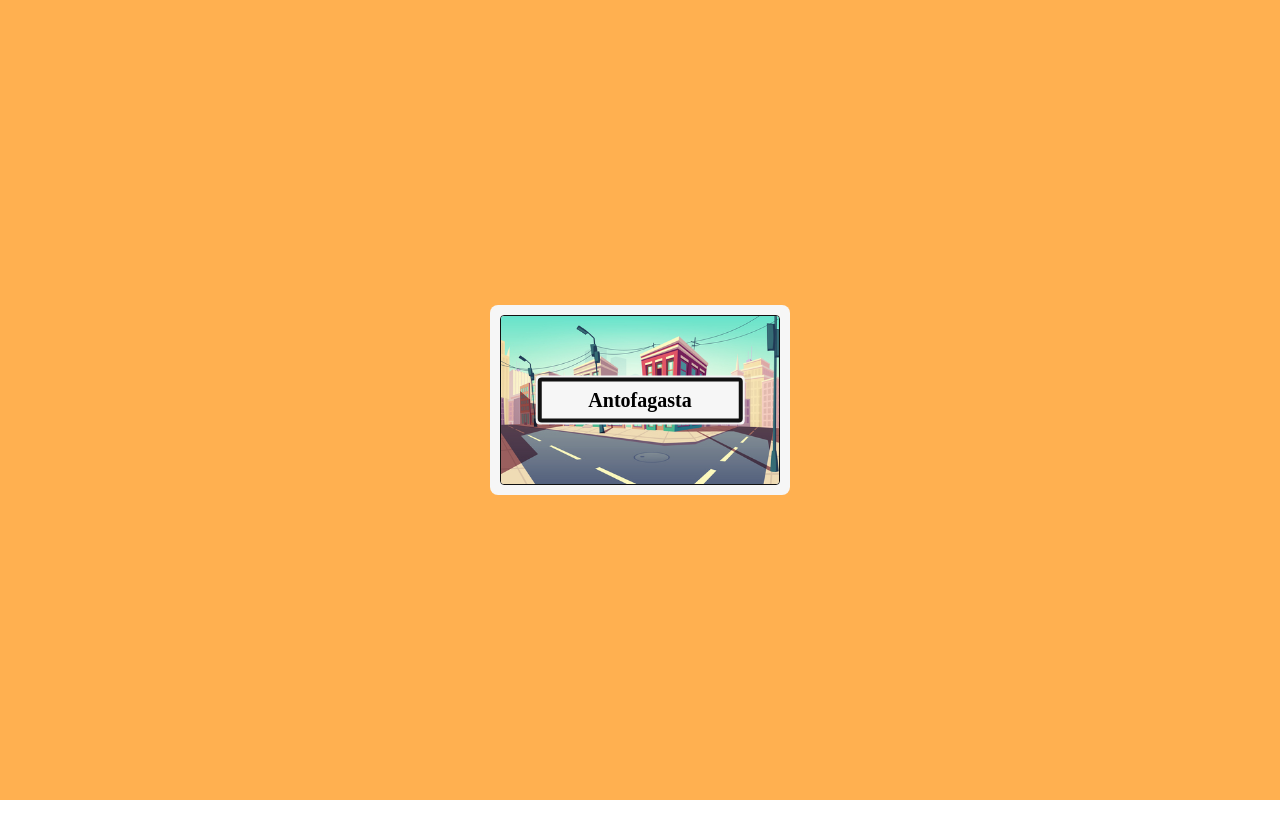
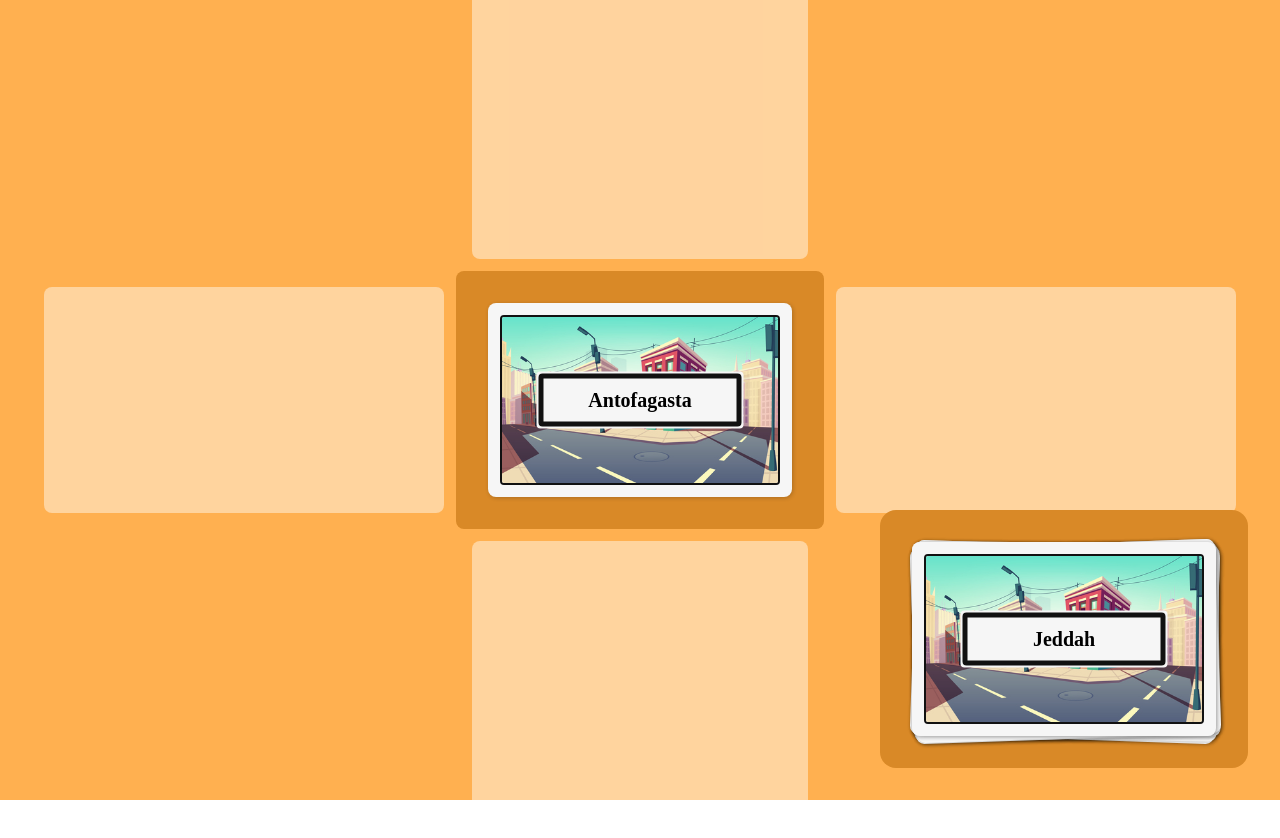
Before and after one commit to benbenpetit/ouc-kec-, a Next.js app: page /board in a window 1280 px wide. Shown: the top 838 px of the page. Before the commit the page ends 800 px from the top, so only its background shows below. Built offline with nearby package versions, Linux system fonts and the light colour scheme.

Commit message:
sortable cards

```diff
--- a/package.json
+++ b/package.json
@@ -14,6 +14,7 @@
     "@dnd-kit/sortable": "^8.0.0",
     "@types/react-simple-maps": "^3.0.4",
     "@types/uuid": "^9.0.7",
+    "clsx": "^2.0.0",
     "next": "14.0.4",
     "prop-types": "^15.8.1",
     "react": "^18",
--- a/src/app/board/page.tsx
+++ b/src/app/board/page.tsx
@@ -1,26 +1,65 @@
 'use client'
 
 import Card from '@/components/Card/Card'
+import SelectableCard from '@/components/Card/SelectableCard'
+import Direction from '@/components/Direction'
 import CITIES from '@/core/data/constants/cities'
-import { DndContext, PointerSensor, useSensor, useSensors } from '@dnd-kit/core'
-import { SortableContext } from '@dnd-kit/sortable'
-import { useState } from 'react'
+import { ICity, ICityFull } from '@/core/types/ICity'
+import {
+  DndContext,
+  DragEndEvent,
+  DragOverEvent,
+  DragOverlay,
+  DragStartEvent,
+  PointerSensor,
+  useSensor,
+  useSensors,
+} from '@dnd-kit/core'
+import { SortableContext, arrayMove } from '@dnd-kit/sortable'
+import { useEffect, useMemo, useState } from 'react'
+import { createPortal } from 'react-dom'
 import { v4 as uuid } from 'uuid'
+
+const MAX_ROUNDS = 3
 
 const BoardPage = () => {
   const [round, setRound] = useState(0)
+  const [startCity, setStartCity] = useState<ICity | null>(null)
+  const [deck, setDeck] = useState<ICityFull[][]>([[]])
+  const [reserveCards, setReserveCards] = useState<ICityFull[]>([])
+  const [placedCards, setPlacedCards] = useState<ICityFull[]>([])
+
+  const [directions, setDirections] = useState<
+    ('left' | 'right' | 'top' | 'bottom')[]
+  >(['left', 'right', 'top', 'bottom'])
+  const directionsIds = useMemo(
+    () => directions.map((direction) => direction),
+    [directions]
+  )
+
+  const [activeCard, setActiveCard] = useState<ICityFull | null>(null)
+
+  useEffect(() => {
+    if (round === MAX_ROUNDS) return
+    setReserveCards(deck[round])
+  }, [deck, round])
+
+  useEffect(() => {
     const shuffledCities = CITIES.sort(() => 0.5 - Math.random())
       .slice(0, 46)
       .map((city) => ({
         ...city,
         id: uuid(),
+        direction: undefined,
       }))
-  const deck = [
+
+    setDeck([
       shuffledCities.slice(0, 15),
       shuffledCities.slice(15, 30),
       shuffledCities.slice(30, 45),
-  ]
-  const startCity = shuffledCities[45]
+    ])
+    setStartCity(shuffledCities[45])
+  }, [])
 
   const sensors = useSensors(
     useSensor(PointerSensor, {
@@ -30,16 +69,72 @@ const BoardPage = () => {
     })
   )
 
-  const onDragStart = () => {
-    console.log('onDragStart')
+  const onDragStart = (event: DragStartEvent) => {
+    setActiveCard(null)
+
+    const type = event.active.data.current?.type
+    if (type === 'Card' || type === 'Card__Reserve') {
+      const card = event.active.data.current?.card
+      setActiveCard(card)
+
+      // Add Card to placedCards if it's not already there (when dragging from reserve)
+      if (!placedCards.find((placedCard) => placedCard.id === card.id)) {
+        setPlacedCards((cards) => [...cards, card])
+      }
+    }
   }
 
-  const onDragEnd = () => {
-    console.log('onDragEnd')
+  const onDragEnd = (event: DragEndEvent) => {
+    const { active } = event
+    const isCardFromReserve = active.id === reserveCards[0]?.id
+
+    if (isCardFromReserve) {
+      const cardFromReservePlaced = placedCards.find((c) => c.id === active.id)
+      if (cardFromReservePlaced?.direction) {
+        setReserveCards((cards) => cards.slice(1))
+      } else {
+        setPlacedCards((placedCards) =>
+          placedCards.filter((card) => card.id !== active.id)
+        )
+      }
+    }
   }
 
-  const onDragOver = () => {
-    console.log('onDragOver')
+  const onDragOver = (event: DragOverEvent) => {
+    const { active, over } = event
+    if (!over) return
+
+    const activeId = active.id
+    const overId = over.id
+    if (activeId === overId) return
+
+    const activeType = active.data.current?.type
+    const overType = over.data.current?.type
+
+    const isActiveACard =
+      activeType === 'Card' || activeType === 'Card__Reserve'
+    const isOverACard = overType === 'Card'
+    if (!isActiveACard) return
+    if (isActiveACard && isOverACard) {
+      setPlacedCards((cards) => {
+        const activeIndex = cards.findIndex((c) => c.id === activeId)
+        const overIndex = cards.findIndex((c) => c.id === overId)
+        if (cards[activeIndex].direction != cards[overIndex].direction) {
+          cards[activeIndex].direction = cards[overIndex].direction
+          return arrayMove(cards, activeIndex, overIndex - 1)
+        }
+        return arrayMove(cards, activeIndex, overIndex)
+      })
+    }
+
+    const isOverADirection = overType === 'Direction'
+    if (isActiveACard && isOverADirection) {
+      setPlacedCards((cards) => {
+        const activeIndex = cards.findIndex((c) => c.id === activeId)
+        cards[activeIndex].direction = overId as any
+        return arrayMove(cards, activeIndex, activeIndex)
+      })
+    }
   }
 
   return (
@@ -52,35 +147,38 @@ const BoardPage = () => {
       >
         <div className="c-board">
           <div className="c-board__center">
-            <div className="c-board__center-card">
-              <Card city={startCity} />
+            <div className="c-board__center__card">
+              {startCity && <Card city={startCity} />}
             </div>
-            {/* <SortableContext items={cardsLeftIds.concat(cardsRightIds)}>
-              <div className="c-board__direction --left">
-                {cardsLeft.map((city, index) => (
-                  <Card key={index} city={city} />
+            <SortableContext items={directionsIds}>
+              {directions.map((direction) => (
+                <Direction
+                  key={direction}
+                  direction={direction}
+                  cities={placedCards.filter(
+                    (city) => city.direction === direction
+                  )}
+                />
+              ))}
+            </SortableContext>
+          </div>
+          <div className="c-board__reserve">
+            {reserveCards.map((city, index) => (
+              <SelectableCard
+                key={index}
+                city={city}
+                disabled={reserveCards.length > 1 && index !== 0}
+                isReserveCard
+              />
             ))}
           </div>
-            </SortableContext>
-            <div className="c-board__direction --right">
-              {cardsRight.map((city, index) => (
-                <Card key={index} city={city} />
-              ))}
         </div>
-            <SortableContext items={cardsTopIds.concat(cardsBottomIds)}>
-              <div className="c-board__direction --top">
-                {cardsTop.map((city, index) => (
-                  <Card key={index} city={city} />
-                ))}
-              </div>
-              <div className="c-board__direction --bottom">
-                {cardsBottom.map((city, index) => (
-                  <Card key={index} city={city} />
-                ))}
-              </div>
-            </SortableContext> */}
-          </div>
-        </div>
+        {createPortal(
+          <DragOverlay>
+            {activeCard && <SelectableCard city={activeCard} />}
+          </DragOverlay>,
+          document.body
+        )}
       </DndContext>
     </main>
   )
--- a/src/components/Card/Card.tsx
+++ b/src/components/Card/Card.tsx
@@ -4,8 +4,6 @@ import Back from '@/components/Card/Back'
 import Front from '@/components/Card/Front'
 import { FC, useState } from 'react'
 import { ICity } from '@/core/types/ICity'
-import { useSortable } from '@dnd-kit/sortable'
-import { CSS } from '@dnd-kit/utilities'
 
 interface Props {
   city: ICity
@@ -14,49 +12,8 @@ interface Props {
 const Card: FC<Props> = ({ city }) => {
   const [isFlipped, setIsFlipped] = useState(false)
 
-  const {
-    setNodeRef,
-    attributes,
-    listeners,
-    transform,
-    transition,
-    isDragging,
-  } = useSortable({
-    id: city.name,
-    data: {
-      type: 'card',
-      city,
-    },
-  })
-
-  const style = {
-    transition,
-    transform: CSS.Transform.toString(transform),
-  }
-
-  if (isDragging) {
-    return (
-      <div
-        className="c-card is-grabbing"
-        ref={setNodeRef}
-        style={style}
-        {...attributes}
-        {...listeners}
-      >
-        <div className="c-card__inside" />
-      </div>
-    )
-  }
-
   return (
-    <div
-      className="c-card"
-      onClick={() => setIsFlipped(!isFlipped)}
-      ref={setNodeRef}
-      style={style}
-      {...attributes}
-      {...listeners}
-    >
+    <div className="c-card">
       <div className="c-card__inside">
         {!isFlipped ? (
           <Front name={city.name} />
--- a/src/components/Card/Front.tsx
+++ b/src/components/Card/Front.tsx
@@ -9,7 +9,12 @@ interface Props {
 const Front: FC<Props> = ({ name }) => {
   return (
     <div className="c-front">
-      <Image className="c-card__inside__image" src={FrontImg} alt="Ville" />
+      <Image
+        className="c-card__inside__image"
+        src={FrontImg}
+        alt="Ville"
+        draggable={false}
+      />
       <div className="c-front__sign">
         <span>{name}</span>
       </div>
--- /dev/null
+++ b/src/components/Card/SelectableCard.tsx
@@ -0,0 +1,53 @@
+import Card from '@/components/Card/Card'
+import { ICityFull } from '@/core/types/ICity'
+import { useSortable } from '@dnd-kit/sortable'
+import { FC } from 'react'
+import { CSS } from '@dnd-kit/utilities'
+import clsx from 'clsx'
+import { SortableTransition } from '@dnd-kit/sortable/dist/hooks/types'
+
+interface Props {
+  city: ICityFull
+  disabled?: boolean
+  isReserveCard?: boolean
+}
+
+const SelectableCard: FC<Props> = ({ city, disabled, isReserveCard }) => {
+  const {
+    setNodeRef,
+    attributes,
+    listeners,
+    transform,
+    transition,
+    isDragging,
+  } = useSortable({
+    id: city.id,
+    disabled,
+    data: {
+      type: isReserveCard ? 'Card__Reserve' : 'Card',
+      card: city,
+    },
+  })
+
+  const style = {
+    transition,
+    transform: CSS.Transform.toString(transform),
+  }
+
+  return (
+    <div
+      className={clsx(
+        'c-selectable-card',
+        isDragging && !isReserveCard && '--is-dragging'
+      )}
+      ref={setNodeRef}
+      style={style}
+      {...attributes}
+      {...listeners}
+    >
+      <Card city={city} />
+    </div>
+  )
+}
+
+export default SelectableCard
--- /dev/null
+++ b/src/components/Direction.tsx
@@ -0,0 +1,38 @@
+import SelectableCard from '@/components/Card/SelectableCard'
+import { ICityFull } from '@/core/types/ICity'
+import { SortableContext, useSortable } from '@dnd-kit/sortable'
+import React, { FC, useMemo } from 'react'
+
+interface Props {
+  direction: 'left' | 'right' | 'top' | 'bottom'
+  cities: ICityFull[]
+}
+
+const Direction: FC<Props> = ({ direction, cities }) => {
+  const cardsIds = useMemo(() => cities.map((city) => city.id), [cities])
+
+  const { setNodeRef, attributes } = useSortable({
+    id: direction,
+    disabled: true,
+    data: {
+      type: 'Direction',
+      direction,
+    },
+  })
+
+  return (
+    <div
+      ref={setNodeRef}
+      {...attributes}
+      className={`c-board__direction --${direction}`}
+    >
+      <SortableContext items={cardsIds}>
+        {cities.map((city, index) => (
+          <SelectableCard key={city.id} city={city} />
+        ))}
+      </SortableContext>
+    </div>
+  )
+}
+
+export default Direction
--- a/src/core/types/ICity.ts
+++ b/src/core/types/ICity.ts
@@ -1,8 +1,12 @@
 export interface ICity {
-  id?: string
   name: string
   lat: number
   lng: number
   population: number
   country: string
 }
+
+export interface ICityFull extends ICity {
+  id: string
+  direction?: 'left' | 'right' | 'top' | 'bottom'
+}
--- a/src/styles/components/_board.scss
+++ b/src/styles/components/_board.scss
@@ -1,3 +1,5 @@
+@use 'sass:math';
+
 .c-board {
   position: absolute;
   left: 0;
@@ -14,47 +16,99 @@
     display: flex;
     align-items: center;
     justify-content: center;
+    padding: 32px;
+    border-radius: 8px;
+    background-color: rgb(217, 137, 39);
   }
 
   &__direction {
     display: flex;
     position: absolute;
     gap: 12px;
+    background-color: rgba(255, 255, 255, 0.448);
+    border-radius: 8px;
+    padding: 16px;
 
     &.--left {
       flex-direction: row-reverse;
-      justify-content: flex-end;
+      justify-content: flex-start;
       align-items: center;
-      top: 50%;
       right: calc(100% + 12px);
-      transform: translateY(-50%);
+      top: 16px;
+      bottom: 16px;
+      min-width: 400px;
     }
 
     &.--right {
       flex-direction: row;
       justify-content: flex-start;
       align-items: center;
-      top: 50%;
       left: calc(100% + 12px);
-      transform: translateY(-50%);
+      top: 16px;
+      bottom: 16px;
+      min-width: 400px;
     }
 
     &.--top {
       flex-direction: column-reverse;
-      align-items: flex-end;
-      justify-content: center;
+      align-items: center;
+      justify-content: flex-start;
       bottom: calc(100% + 12px);
-      left: 50%;
-      transform: translateX(-50%);
+      left: 16px;
+      right: 16px;
+      min-height: 300px;
     }
 
     &.--bottom {
       flex-direction: column;
-      align-items: flex-start;
-      justify-content: center;
+      align-items: center;
+      justify-content: flex-start;
       top: calc(100% + 12px);
-      left: 50%;
-      transform: translateX(-50%);
+      left: 16px;
+      right: 16px;
+      min-height: 300px;
+    }
+  }
+
+  &__reserve {
+    position: fixed;
+    bottom: 64px;
+    right: 64px;
+
+    &::before {
+      --offset: 64px;
+      content: '';
+      position: absolute;
+      z-index: -1;
+      height: calc(194px + var(--offset));
+      width: calc(304px + var(--offset));
+      right: 0;
+      bottom: 0;
+      border-radius: 16px;
+      background-color: rgb(217, 137, 39);
+      transform-origin: bottom right;
+      transform: translate(calc(var(--offset) / 2), calc(var(--offset) / 2));
+    }
+
+    > .c-selectable-card {
+      position: absolute;
+      right: 0;
+      bottom: 0;
+
+      @for $i from 1 through 15 {
+        &:nth-child(#{$i}) {
+          z-index: 15 - $i;
+        }
+      }
+
+      @for $i from 1 through 15 {
+        &:not(:nth-child(1)):not(:nth-child(2)):nth-last-child(#{$i}) {
+          .c-card {
+            transform: translate(random(3) * 1px, random(3) * 1px)
+              rotate(calc(random(6) - 3) * 1deg);
+          }
+        }
+      }
     }
   }
 }
--- a/src/styles/components/_card.scss
+++ b/src/styles/components/_card.scss
@@ -1,8 +1,9 @@
 .c-card {
   display: inline-block;
   border-radius: 8px;
-  padding: 10px;
+  padding: 12px;
   background-color: #f6f6f6;
+  box-shadow: 1px 1px 4px rgba(0, 0, 0, 0.2);
 
   * {
     -webkit-touch-callout: none;
@@ -15,7 +16,7 @@
 
   &__inside {
     position: relative;
-    border: 1px solid #111;
+    border: 2px solid #111;
     border-radius: 4px;
     overflow: hidden;
     height: 170px;
@@ -51,7 +52,7 @@
     top: 50%;
     transform: translate(-50%, -50%);
     width: 75%;
-    padding: 12px 18px;
+    padding: 16px 18px;
     background-color: #f6f6f6;
     border-radius: 4px;
 
@@ -66,7 +67,7 @@
     &::before {
       position: absolute;
       content: '';
-      border: 4px solid #111;
+      border: 5px solid #111;
       border-radius: 4px;
       left: 2px;
       top: 2px;
--- a/src/styles/components/_index.scss
+++ b/src/styles/components/_index.scss
@@ -1,2 +1,3 @@
 @forward './board';
+@forward './selectable-card';
 @forward './card';
--- /dev/null
+++ b/src/styles/components/_selectable-card.scss
@@ -0,0 +1,10 @@
+.c-selectable-card {
+  &.--is-dragging {
+    filter: saturate(0) grayscale(1);
+    opacity: 0.6;
+
+    > * {
+      box-shadow: none;
+    }
+  }
+}
```
Also changed, not shown: 1 other file (tests, documents, lock files or other folders). Lines whose indentation alone changed are shown as unchanged.
